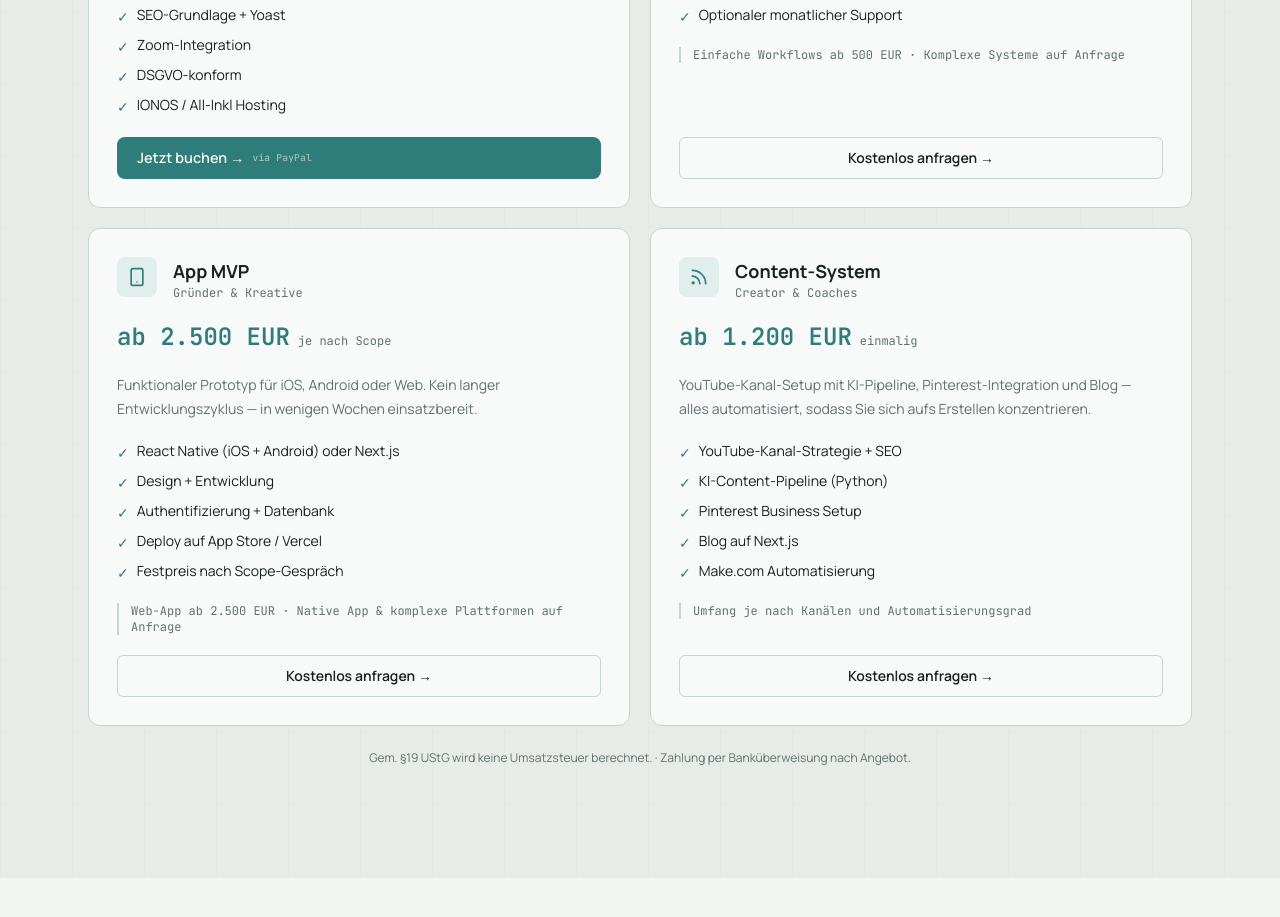
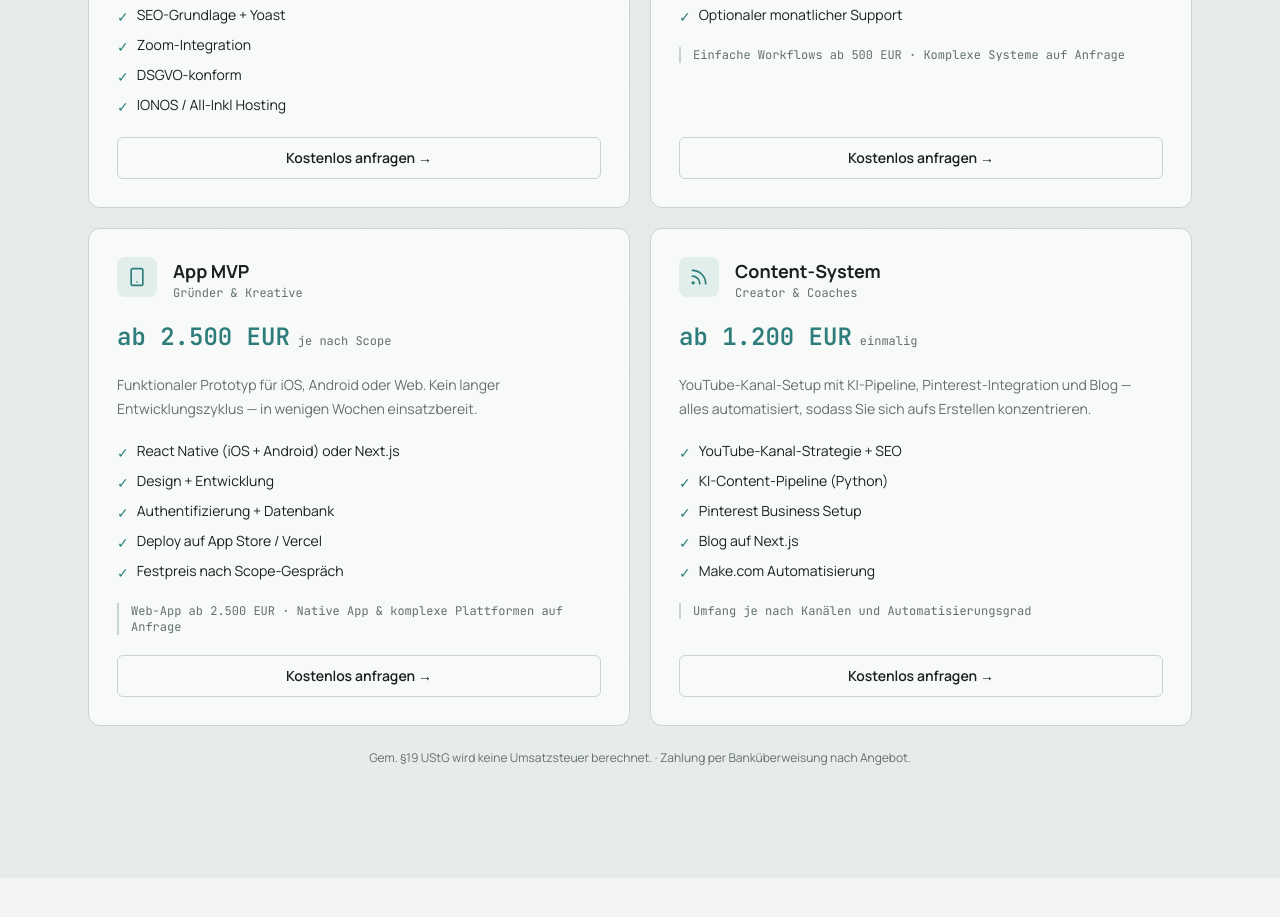
Before and after one commit to SilvaOz/devOS-Web, a Next.js app: page /leistungen in a window 1280 px wide. Shown: the part 2080-2997 px from the top of the page. Built offline with nearby package versions, Linux system fonts and the light colour scheme.

Commit message:
fix: revert Praxis Digital/Design to anfragen form instead of PayPal

```diff
--- a/components/sections/PaketeGrid.tsx
+++ b/components/sections/PaketeGrid.tsx
@@ -3,7 +3,6 @@
 import { useState } from 'react'
 import { Icon } from '@/components/ui/Icon'
 import type { IconName } from '@/components/ui/Icon'
-import { PAYPAL_LINKS } from '@/lib/constants'
 
 function FeatureList({ items, accent = 'var(--accent)' }: { items: readonly string[]; accent?: string }) {
   return (
@@ -190,13 +189,11 @@ export default function PaketeGrid() {
         )}
 
         <a
-          href={praxisFull ? PAYPAL_LINKS['praxis-digital'] : PAYPAL_LINKS['praxis-design']}
-          target="_blank"
-          rel="noopener noreferrer"
-          className="mt-auto paypal-btn paypal-btn-primary"
+          href={praxisFull ? '/anfragen?package=praxis-digital' : '/anfragen?package=praxis-digital-design'}
+          className="mt-auto inline-flex items-center justify-center px-5 py-2.5 text-sm font-semibold rounded border transition-colors duration-150 pricing-btn-ghost"
+          style={{ background: 'transparent', color: 'var(--fg)', borderColor: 'var(--border)', borderRadius: '6px' }}
         >
-          Jetzt buchen →
-          <span className="paypal-badge">via PayPal</span>
+          Kostenlos anfragen →
         </a>
       </div>
 
```
